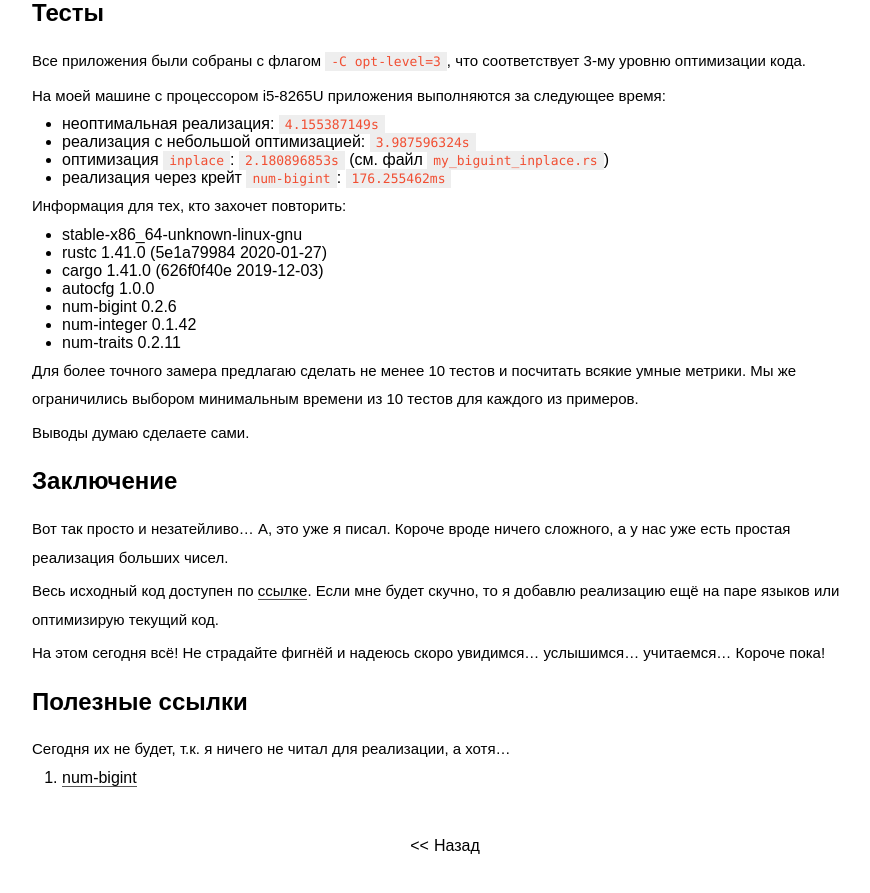
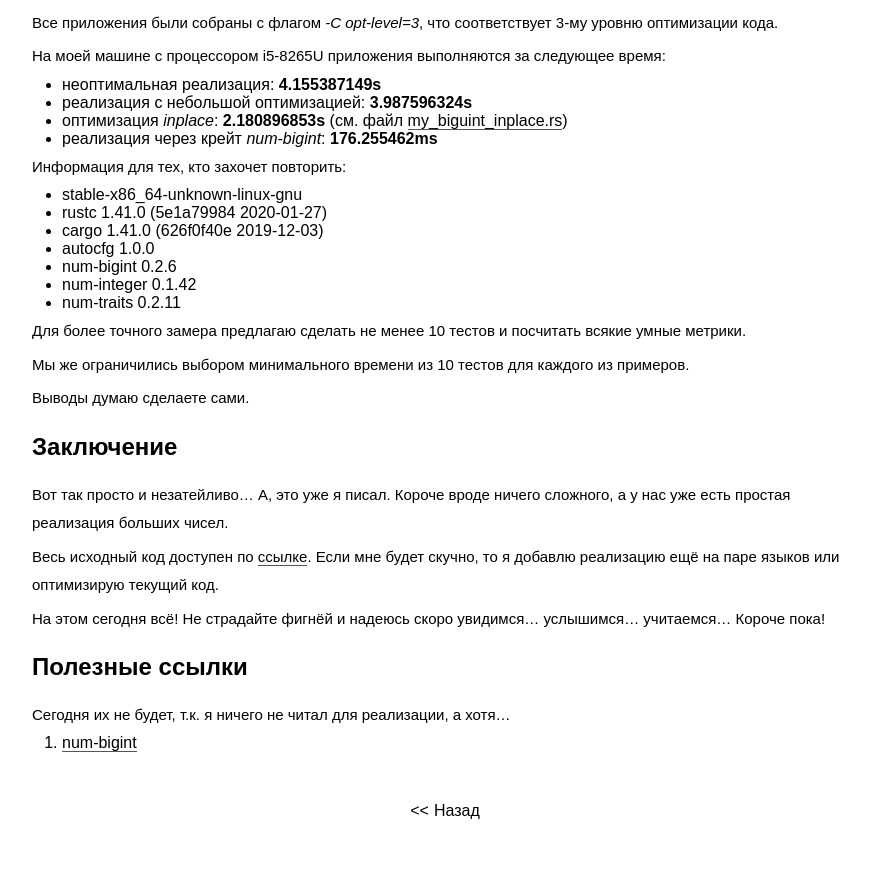
Before and after one commit to FreeCX/freecx.github.io, a Jekyll site: the page built from _posts/2020-02-22-biguint-fib.markdown, in a window 1280 px wide and 900 px high, scrolled down 6453 px. Shown: the top 893 px of the window, without its empty margins (195-1065 px from the left). Built offline with Jekyll 4.4.1, drawn with Linux system fonts in a browser that asks for light colours; some web fonts are replaced; after the commit the page ends 7318 px from its top, so only the background shows below that; some of the changed text lies outside the part shown.

Commit message:
tiny fixes

````diff
--- a/_posts/2020-02-22-biguint-fib.markdown
+++ b/_posts/2020-02-22-biguint-fib.markdown
@@ -10,7 +10,7 @@
 Не будем тянуть кота за хвост и начнём!
 
 # Постановка задачи
-Задача проста как `'2' + 2 = 22`. Нужно всего-то посчитать `100_000` число последовательности Фибоначчи, делов-то!
+Задача проста как *'2' + 2 = 22*. Нужно всего-то посчитать *100_000* число последовательности Фибоначчи, делов-то!
 
 Если кто-то забыл, то вот основная формула для расчёта
 
@@ -60,7 +60,7 @@
 }
 ```
 
-Вы наверное заметили `BigUInt::from_vec`, которая у нас не определена. Давайте исправим эту оплошность!
+Вы наверное заметили *BigUInt::from_vec*, которая у нас не определена. Давайте исправим эту оплошность!
 ```rust
 impl BigUInt {
     fn from_vec<T: Into<Vec<u8>>>(digit: T) -> BigUInt {
@@ -93,7 +93,7 @@
 }
 ```
 
-Не забываем что этот метод находится в блоке `impl BigUInt`.
+Не забываем что этот метод находится в блоке *impl BigUInt*.
 
 Теперь перейдём к оператору сложения
 ```rust
@@ -186,7 +186,7 @@
 For more information about this error, try `rustc --explain E0277`.
 ```
 
-[Ой-ёй](https://coub.com/view/shv6v), кто-то забыл реализовать трейт `Display` для нашего типа.
+[Ой-ёй](https://coub.com/view/shv6v), кто-то забыл реализовать трейт *Display* для нашего типа.
 ```rust
 use std::fmt;
 
@@ -207,7 +207,7 @@
 }
 ```
 
-Ну, а теперь соберём и проверим с помощью `python`
+Ну, а теперь соберём и проверим с помощью *python*
 ```bash
 $ rustc demo.rs
 $ ./demo
@@ -243,8 +243,8 @@
 }
 ```
 
-В наивной реализации сразу бросается в глаза множество `.clone()`, что не есть хорошо.
-Также когда мы создаём `f0` и `f1`, то мы делаем несколько ненужных операций `.reverse()`, что для `0` и `1` вообще не нужно.
+В наивной реализации сразу бросается в глаза множество *.clone()*, что не есть хорошо.
+Также когда мы создаём *f0* и *f1*, то мы делаем несколько ненужных операций *.reverse()*, что для *0* и *1* вообще не нужно.
 
 Так давайте оптимизировать!
 
@@ -300,7 +300,7 @@
 }
 ```
 
-Не забудь добавить зависимости в `Cargo.toml`
+Не забудь добавить зависимости в **Cargo.toml**
 ```toml
 [dependencies]
 num-bigint = "*"
@@ -310,13 +310,13 @@
 Вот и всё, теперь можно перейти к тестам!
 
 # Тесты
-Все приложения были собраны с флагом `-C opt-level=3`, что соответствует 3-му уровню оптимизации кода.
+Все приложения были собраны с флагом *-C opt-level=3*, что соответствует 3-му уровню оптимизации кода.
 
 На моей машине с процессором i5-8265U приложения выполняются за следующее время:
-- неоптимальная реализация: `4.155387149s`
-- реализация с небольшой оптимизацией: `3.987596324s`
-- оптимизация `inplace`: `2.180896853s` (см. файл `my_biguint_inplace.rs`)
-- реализация через крейт `num-bigint`: `176.255462ms`
+- неоптимальная реализация: **4.155387149s**
+- реализация с небольшой оптимизацией: **3.987596324s**
+- оптимизация *inplace*: **2.180896853s** (см. файл [my_biguint_inplace.rs](https://gist.github.com/FreeCX/34c6c7d63afbfe1aa4ab82f3470b4b35#file-my_biguint_inplace-rs))
+- реализация через крейт *num-bigint*: **176.255462ms**
 
 Информация для тех, кто захочет повторить:
 - stable-x86_64-unknown-linux-gnu
@@ -328,7 +328,8 @@
 - num-traits 0.2.11
 
 Для более точного замера предлагаю сделать не менее 10 тестов и посчитать всякие умные метрики.
-Мы же ограничились выбором минимальным времени из 10 тестов для каждого из примеров.
+
+Мы же ограничились выбором минимального времени из 10 тестов для каждого из примеров.
 
 Выводы думаю сделаете сами.
 
````
Also changed, not shown: other parts of _posts/2020-02-22-biguint-fib.markdown (+2 -2 lines).
